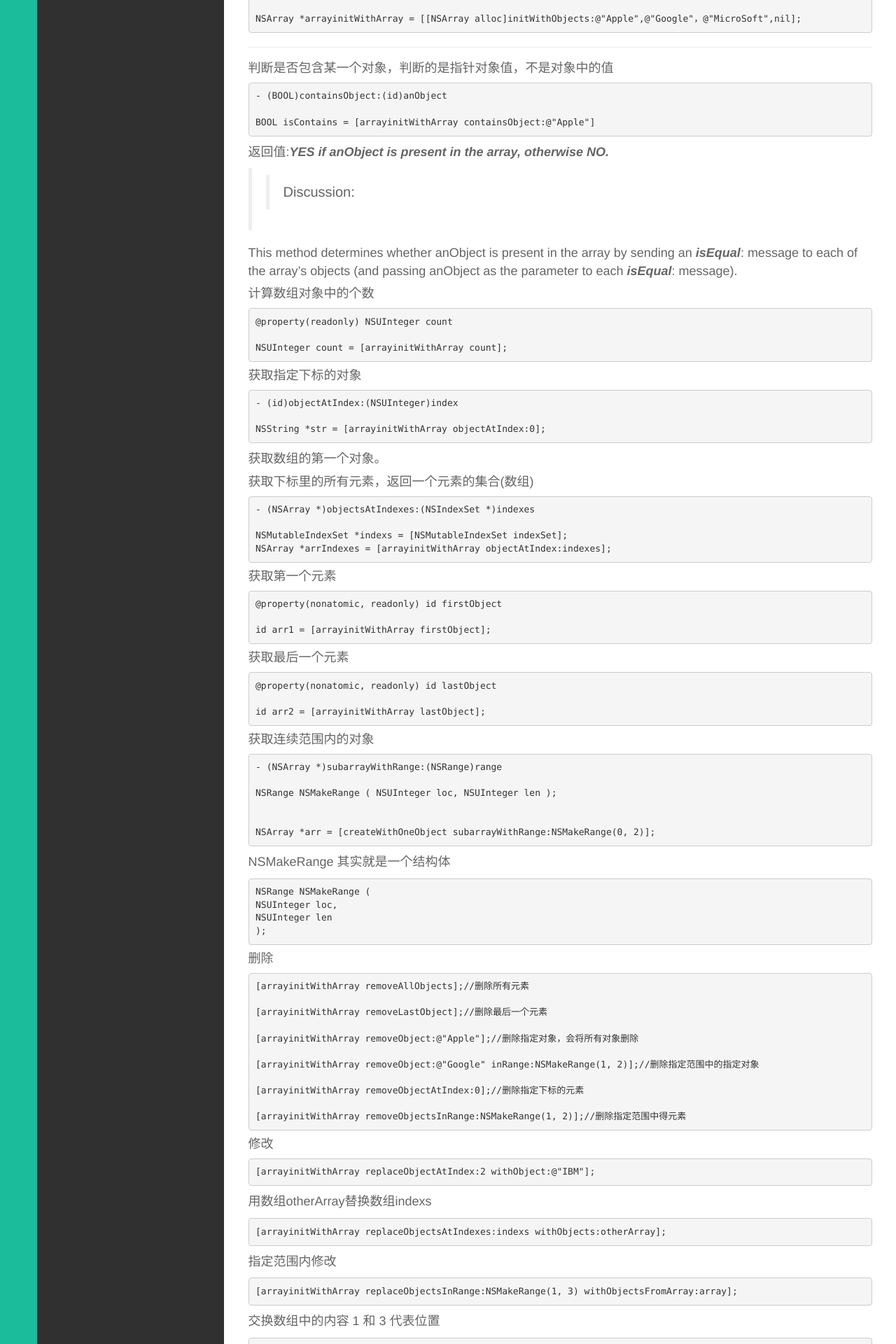
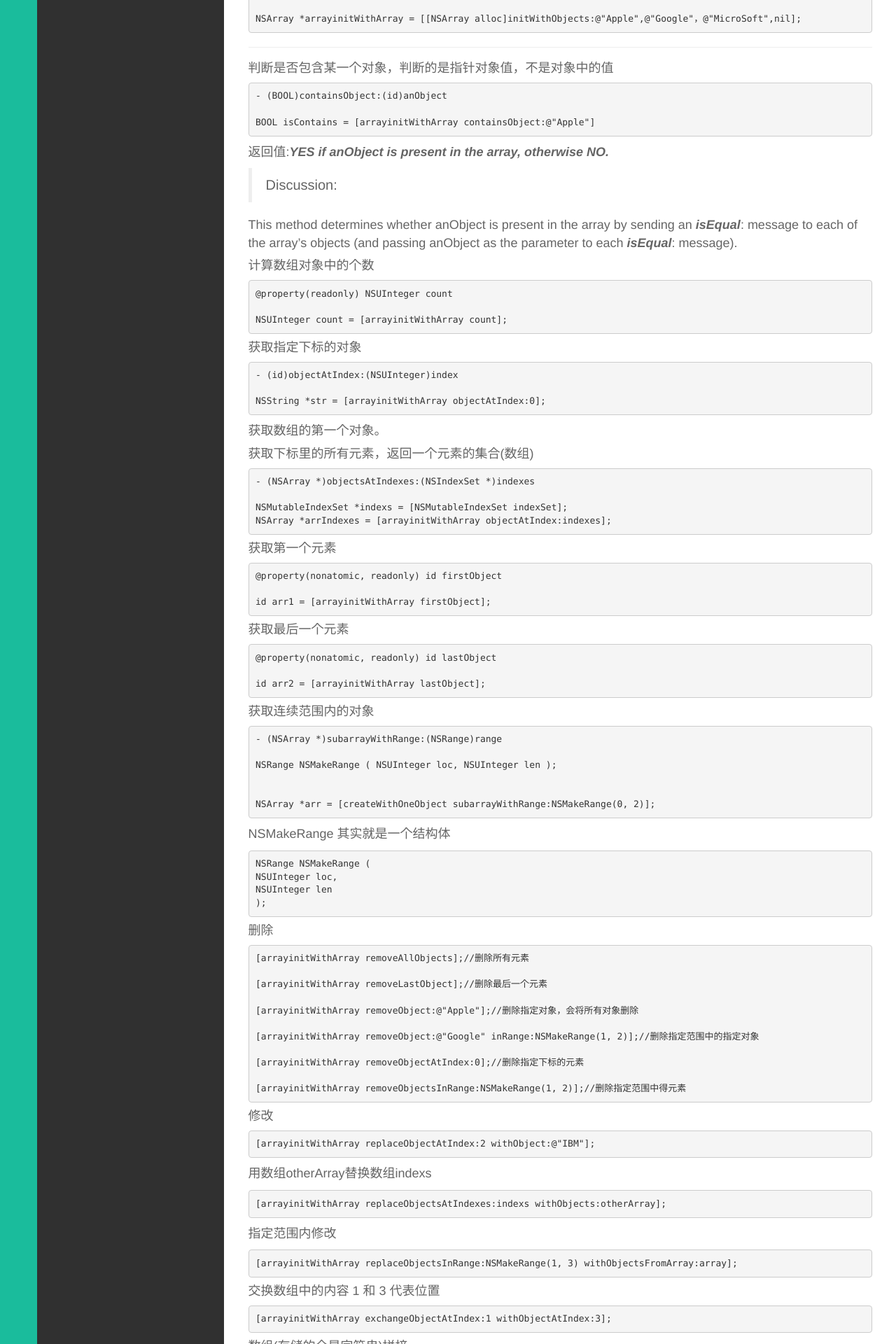
Before and after one commit to klone1127/klone1127.github.io, a Jekyll site: the page built from _posts/IOS/2015-06-24-OC-NSArray.md, in a window 1280 px wide. Shown: the part 2425-4345 px from the top of the page at 70% size. Built offline with Jekyll 4.4.1, drawn with Linux system fonts in a browser that asks for light colours; nearby versions of some CDN libraries; library files that are not in the unit come from our copies; Markdown is read by kramdown in place of the engine named in the settings.

```diff
--- a/_posts/IOS/2015-06-24-OC-NSArray.md
+++ b/_posts/IOS/2015-06-24-OC-NSArray.md
@@ -97,7 +97,7 @@ oc数组也学了有几天了，今天在这里总结一下常用的方法
 
 返回值:***YES if anObject is present in the array, otherwise NO.***
 
->>Discussion:
+>Discussion:
 
 This method determines whether anObject is present in the array by sending an ***isEqual***: message to each of the array’s objects (and passing anObject as the parameter to each ***isEqual***: message).
 
@@ -177,11 +177,11 @@ NSMakeRange 其实就是一个结构体
 
 	[arrayinitWithArray replaceObjectsInRange:NSMakeRange(1, 3) withObjectsFromArray:array];
 
-交换数组中的内容 1 和 3 代表位置
+####交换数组中的内容 1 和 3 代表位置
 
 	[arrayinitWithArray exchangeObjectAtIndex:1 withObjectAtIndex:3];
 
-数组(存储的全是字符串)拼接
+####数组(存储的全是字符串)拼接
 
 	- (NSString *)componentsJoinedByString:(NSString *)separator
 
@@ -196,7 +196,7 @@ API上的例子:
 	NSLog(@"%@",[pathArray componentsJoinedByString:@" "]);
 
 
-在数组的尾部增加一个对象,返回一个新的数组对象，因为他是不可变的
+####在数组的尾部增加一个对象,返回一个新的数组对象，因为他是不可变的
 
 	- (NSArray *)arrayByAddingObject:(id)anObject
 
@@ -258,14 +258,16 @@ init创建:
 
 	[initMutArray insertObject:@"abc" atIndex:0];
 
-替换
+####替换
 
 	- (void)replaceObjectAtIndex:(NSUInteger)index  withObject:(id)anObject
 
 	[initMutArray replaceObjectAtIndex:0 withObject:@"zhang"];
 
-排序
+####排序
+
 摘自API：
+
 	- (void)sortUsingSelector:(SEL)comparator
 
 	Sorts the array’s elements in ascending order, as determined by the comparison method specified by a given selector.
```
